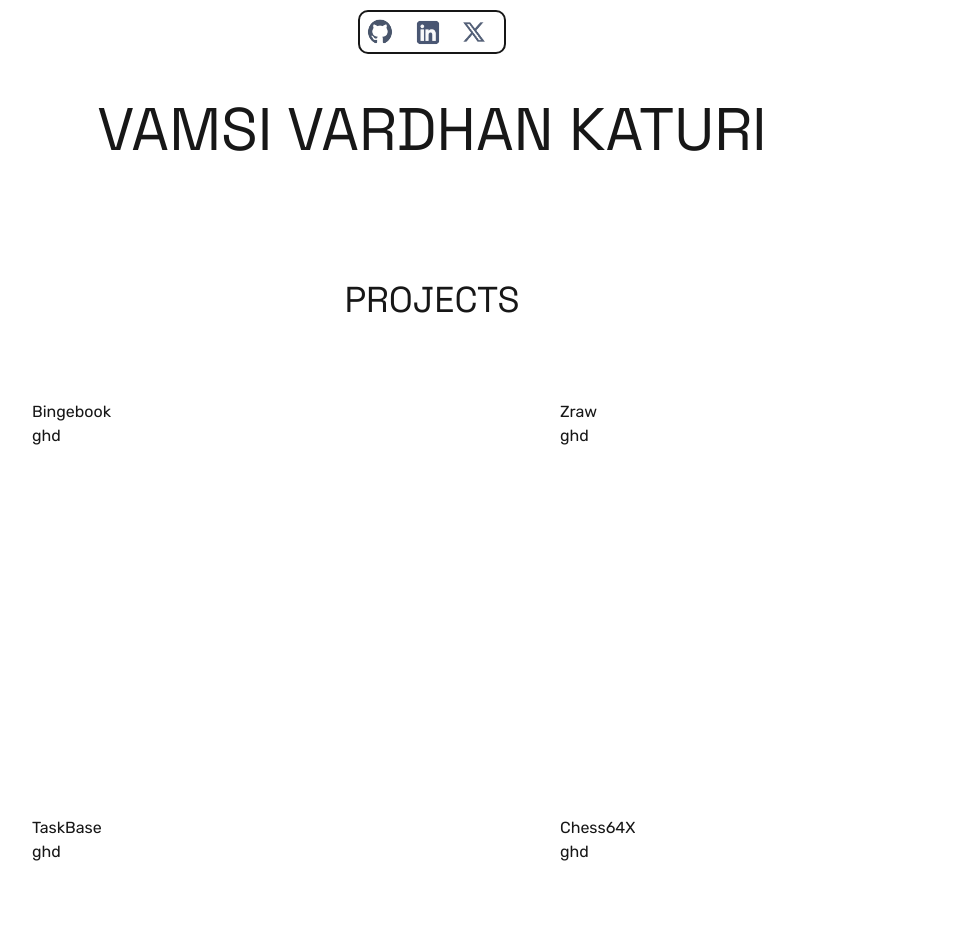
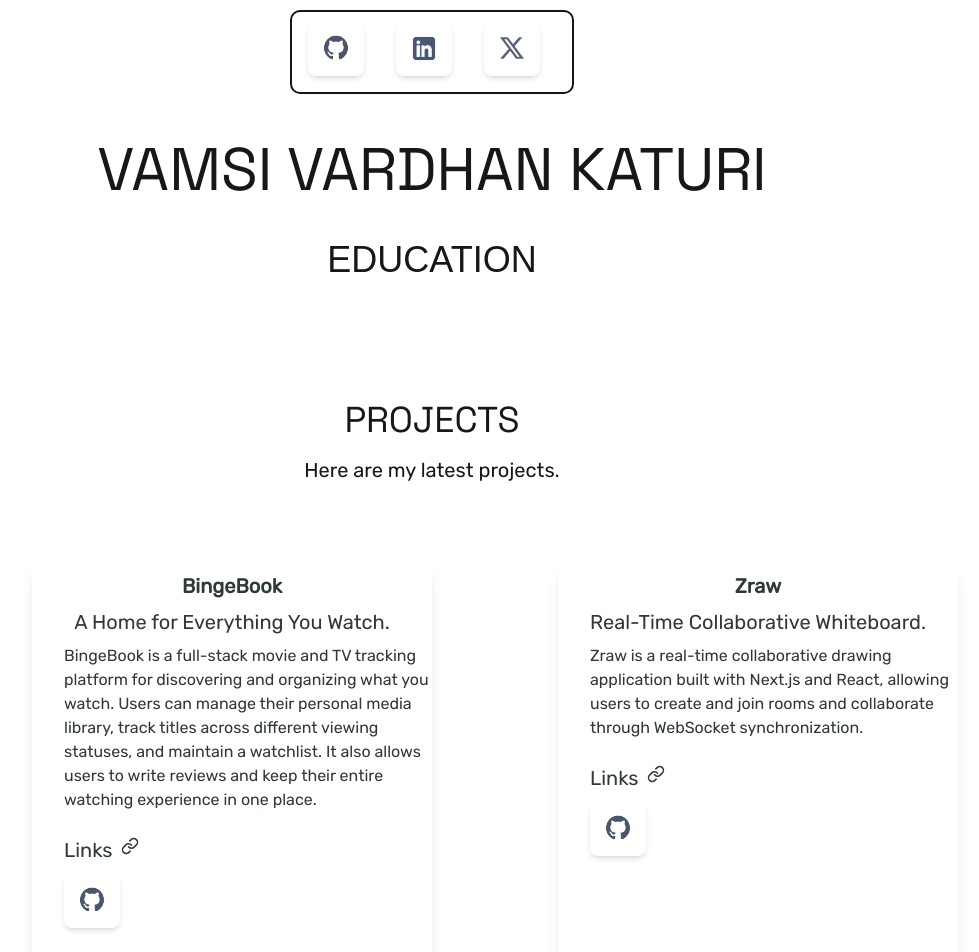
Before and after one commit to vardvamsifriest/Portfolio, a Next.js app: page / in a window 1280 px wide. Shown: the top 952 px of the page, without its empty margins (208-1187 px from the left). Built offline with nearby package versions, Linux system fonts and the light colour scheme.

Commit message:
Project Card added.

```diff
--- /dev/null
+++ b/app/components/button.tsx
@@ -0,0 +1,23 @@
+import {ReactElement} from "react"
+interface buttonprops {
+    onClick?:()=>void,
+    size:"sm"|"md"|"lg",
+    variant:"primary"|"secondary",
+    startIcon?:ReactElement,
+    text?:string
+}
+const sizeStyles ={
+    "sm":"p-2",
+    "md":"p-4",
+    "lg":"p-8"
+}
+const variantStyles = {
+    "primary":"bg-mist-800 shadow-md rounded-md hover:cursor-pointer transition-all hover:scale-115",
+    "secondary":"bg-mist-200 shadow-md rounded-lg hover:cursor-pointer transition-all hover:scale-115"
+}
+export function Button(props:buttonprops)
+{
+    return (
+        <button onClick={props.onClick} className={`${sizeStyles[props.size]} ${variantStyles[props.variant]}`}>{props.startIcon && props.startIcon}{props.text}</button>
+    )
+}
--- a/app/components/iconbar.tsx
+++ b/app/components/iconbar.tsx
@@ -1,12 +1,21 @@
+"use client"
+import {Button} from "../components/button"
+import {useRouter} from "next/navigation"
 export function IconBar()
 {
+    const router = useRouter()
     return (
-    <div className="bg-mist-200 h-10 w-36 rounded-lg outline-2 outline-mist-800">
-        <div className="flex items-center gap-2">
-        <img src="./github.png" className="h-10 w-10 hover:scale-115 hover:cursor-pointer transition-all"/>
-        <img src="./linkedin.png" className="h-10 w-10 hover:scale-115 hover:cursor-pointer transition-all"/>
-        <img src="./x.png" className="h-9 w-9 hover:scale-115 hover:cursor-pointer "/>
-
+    <div className="bg-mist-200 h-20 w-70 rounded-lg outline-2 outline-mist-800">
+        <div className="flex items-center gap-8">
+            <div className="pt-2 pl-4">
+            <Button size="sm" onClick={()=>router.push("https://shorturl.at/s8P7V")} startIcon={<img src="./github.png" className="h-10 w-10"/>} variant="secondary" />
+            </div>
+            <div className="pt-2">
+            <Button size="sm" onClick={()=>router.push("https://shorturl.at/GZjKf")} startIcon={<img src="./linkedin.png" className="h-10 w-10"/>} variant="secondary" />
+            </div>
+            <div className="pt-2">
+            <Button size="sm" onClick={()=>router.push("https://rb.gy/a6ae55")} startIcon={<img src="./x.png" className="h-10 w-10"/>} variant="secondary" />
+            </div>
 
         </div>
         </div>
--- /dev/null
+++ b/app/components/icons/arrowicon.tsx
@@ -0,0 +1,6 @@
+export function ArrowIcon()
+{
+    return (
+        <svg xmlns="http://www.w3.org/2000/svg" width="24" height="24" viewBox="0 0 24 24" fill="none" stroke="#E4E8E9" strokeWidth="2" strokeLinecap="round" strokeLinejoin="round" className="lucide lucide-chevron-down preview-icon"><path d="m6 9 6 6 6-6"/></svg>
+    )
+}
--- /dev/null
+++ b/app/components/icons/linkicon.tsx
@@ -0,0 +1,7 @@
+export function LinkIcon()
+{
+    return (
+        <svg xmlns="http://www.w3.org/2000/svg" width="18" height="18" viewBox="0 0 24 24" fill="none" stroke="#30383A" strokeWidth="2" strokeLinecap="round" strokeLinejoin="round" className="lucide lucide-link preview-icon"><path d="M10 13a5 5 0 0 0 7.54.54l3-3a5 5 0 0 0-7.07-7.07l-1.72 1.71"/>
+        <path d="M14 11a5 5 0 0 0-7.54-.54l-3 3a5 5 0 0 0 7.07 7.07l1.71-1.71"/></svg>
+    )
+}
--- a/app/components/projectcard.tsx
+++ b/app/components/projectcard.tsx
@@ -1,20 +1,44 @@
+"use client"
+import {useRouter} from "next/navigation"
+import {ReactElement} from "react"
+import {Button} from "../components/button"
+import {LinkIcon} from "../components/icons/linkicon"
 interface cardprops {
-    title:string
-    description:string
+    title:string,
+    description:string,
+    githuburl?: string,
+    tagline?:string
 }
 export function ProjectCard(props:cardprops)
 {
+    const router = useRouter()
     return  (
-        <div className="bg-mist-200 h-100 w-100 rounded-lg">
-            <div>
-                <p className="font-Rubik text-md text-mist-800">
+        <div className="bg-mist-200 h-100 w-100 rounded-lg shadow-lg">
+            <div className="pt-2 flex justify-center">
+                <p className="font-Rubik text-md text-primary font-bold text-xl">
                     {props.title}
                 </p>
             </div>
-            <div>
-                <p className="font-Rubik text-md text-mist-800">
+            <div className="pt-2 flex justify-center">
+                <p className="font-Rubik text-md text-primary font-md text-xl">
+                    {props.tagline}
+                </p>
+            </div>
+            <div className="pt-2 flex justify-center pl-8">
+                <p className="font-Rubik font-md text-primary">
                     {props.description}
                 </p>
+            </div>
+            <div className="flex items-center  gap-2 pt-4">
+                <p className="font-Rubik text-xl text-primary pl-8 pt-2">
+                    Links
+                </p>
+                <div>
+                    <LinkIcon />
+                </div>
+            </div>
+            <div className="pl-8 pt-2">
+                <Button size="sm" startIcon={<img src="./github.png" className="h-10 w-10"/>} variant="secondary" />
             </div>
         </div>
     )
--- a/app/globals.css
+++ b/app/globals.css
@@ -15,6 +15,7 @@
 @theme inline {
   --font-Rubik:"Rubik",sans-serif;
   --font-Space:"Space",sans-serif;
+  --color-primary: #30383A;
   --color-background: var(--background);
   --color-foreground: var(--foreground);
   --font-sans: var(--font-geist-sans);
--- a/app/page.tsx
+++ b/app/page.tsx
@@ -1,11 +1,12 @@
 import {IconBar} from "./components/iconbar"
 import {ProjectCard} from "./components/projectcard"
+import {Button} from "./components/button"
 export default function Page()
 {
 
   return (
     <div className="bg-mist-700 h-full w-full">
-      <div className="bg-mist-200 h-15 w-full" >
+      <div className="bg-mist-200 h-25 w-full" >
       <div className="flex justify-center pt-3">
        <IconBar/>
        </div>
@@ -15,23 +16,47 @@ export default function Page()
         VAMSI VARDHAN KATURI
         </p>
       </div>
+      <div className="flex justify-center pt-10 text-4xl">
+        <p>
+          EDUCATION
+        </p>
+      </div>
       <div className="flex justify-center pt-30">
         <p className="font-Space text-4xl">
           PROJECTS
         </p>
         </div>
-        <div className="grid grid-cols-2 gap-4 pl-60 pt-20">
+
+        <div className="flex justify-center pt-4">
+        <p className="font-Rubik text-xl text-mist-200">
+          Here are my latest projects.
+        </p>
+        </div>
+
+        <div className="grid grid-cols-2 gap-3 pl-60 pt-20">
         <div>
-          <ProjectCard title={"Bingebook"} description="ghd"/>
+          <ProjectCard title={"BingeBook"}
+          description="BingeBook is a full-stack movie and TV tracking platform
+          for discovering and organizing what you watch. Users can manage their
+          personal media library, track titles across different viewing statuses, and
+          maintain a watchlist. It also allows users to
+          write reviews and keep their entire watching experience in one place."
+          tagline="A Home for Everything You Watch."/>
         </div>
         <div>
-          <ProjectCard title={"Zraw"} description="ghd"/>
+          <ProjectCard title={"Zraw"} description="Zraw is a real-time collaborative drawing application
+          built with Next.js and React, allowing users to create and join rooms
+           and collaborate through WebSocket synchronization." tagline="Real-Time Collaborative Whiteboard."/>
         </div>
-        <div>
-          <ProjectCard title={"TaskBase"} description="ghd"/>
+        <div className="pt-10 pb-20">
+          <ProjectCard title={"TaskBase"} description="askBase is a full-stack task management platform designed to help users organize and manage tasks based on priority.
+          It supports authentication, task creation, editing, deletion, and priority-based task management,
+           built with Next.js, PostgreSQL, Prisma, and NextAuth." tagline="Task Management Platform."/>
         </div>
-        <div>
-          <ProjectCard title={"Chess64X"} description="ghd"/>
+        <div className="pt-10 pb-20">
+          <ProjectCard title={"Chess64X"} description="Chess64X is a real-time multiplayer chess platform built with React and WebSockets,
+          allowing players to create or join games and play against others in real time.
+          It uses chess.js for chess logic and WebSockets for live game communication." tagline="Master the board-One move at a time."/>
         </div>
         </div>
 
```
